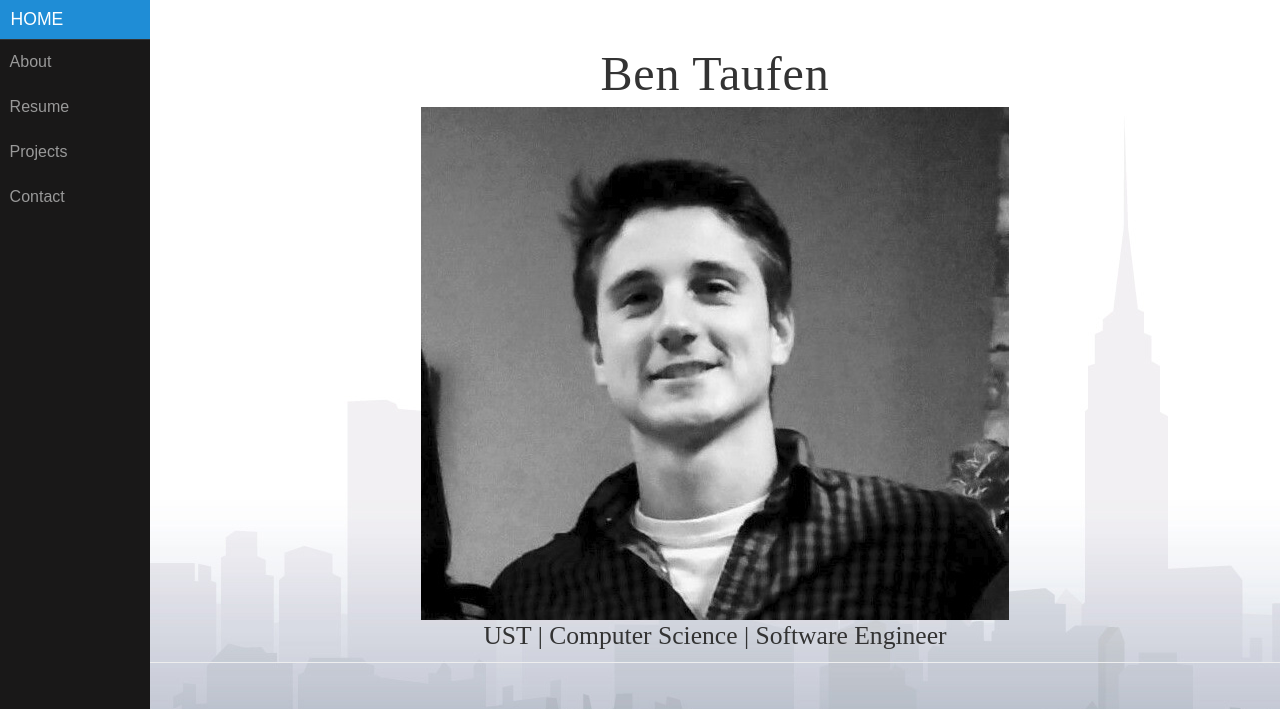
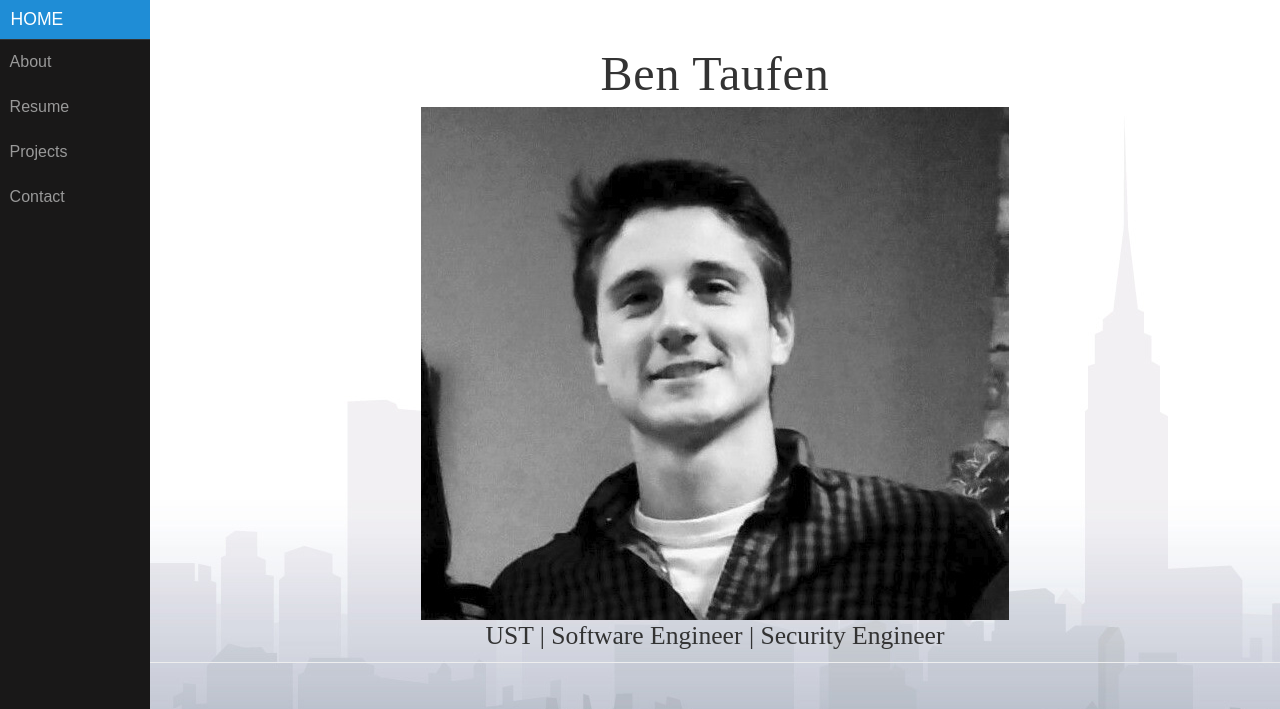
Before and after one commit to Ben-Taufen/Ben-Taufen.github.io, a plain HTML site: page index.html in a window 1280 px wide. Shown: the top 709 px of the page. Drawn offline with nearby package versions, Linux system fonts and the light colour scheme.

Commit message:
added security engineer

```diff
--- a/index.html
+++ b/index.html
@@ -59,7 +59,7 @@ body  {
 		<div class="header">
 			<h1>Ben Taufen</h1>
 			<img class="pure-img-responsive" src="/assets/other/headshot.jpg" alt="me">
-			<h2>UST | Computer Science | Software Engineer</h2>
+			<h2>UST | Software Engineer | Security Engineer</h2>
 		</div>
 
         <center><div class="content">
```
